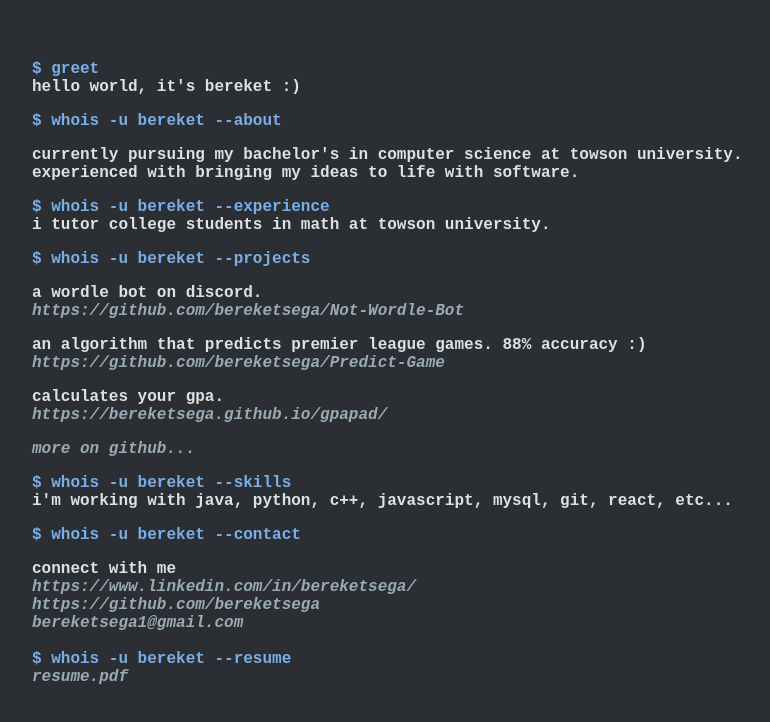
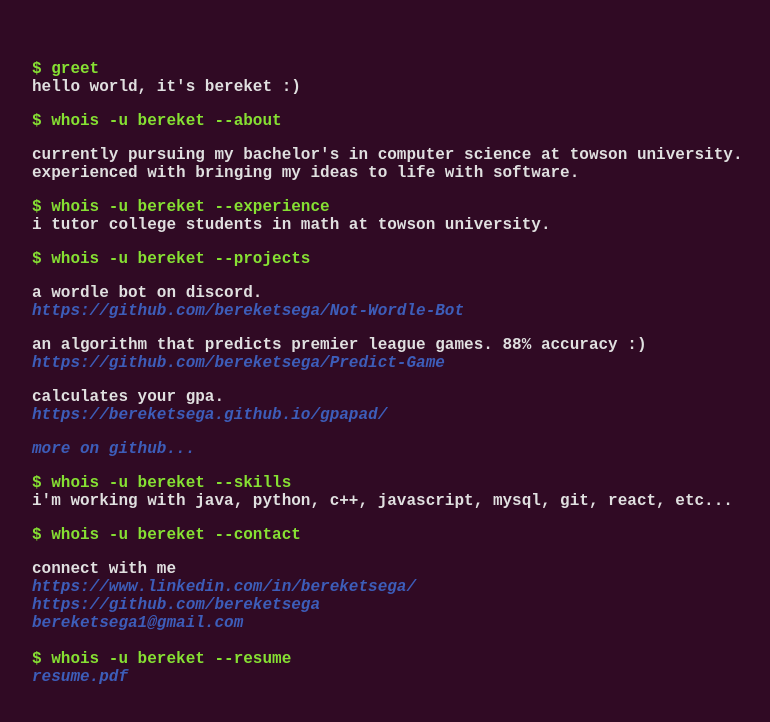
Before and after one commit to bereketsega/bereketsega.com, a React (Create React App) app: page / in a window 1280 px wide. Shown: the top 722 px of the page, without its empty margins (32-802 px from the left). Built offline with nearby package versions, Linux system fonts and the light colour scheme.

Commit message:
updated page theme

```diff
--- a/src/index.css
+++ b/src/index.css
@@ -6,7 +6,7 @@ body {
   margin-left: 5%;
   -webkit-font-smoothing: antialiased;
   -moz-osx-font-smoothing: grayscale;
-  background-color: #2b2f33;
+  background-color: #300a24;
   font-size: 16px;
   font-weight: bold;
 }
@@ -37,13 +37,13 @@ a {
   text-decoration: none;
 }
 i {
-  color: #99aab5;
+  color: #3d5db9;
 }
 i:hover {
-  color: #93b9d2;
+  color: #729fcf;
 }
 .cmd {
-  color: #7baee5;
+  color: #86e033;
 }
 .cout {
   color: #e0e0e0;
```
